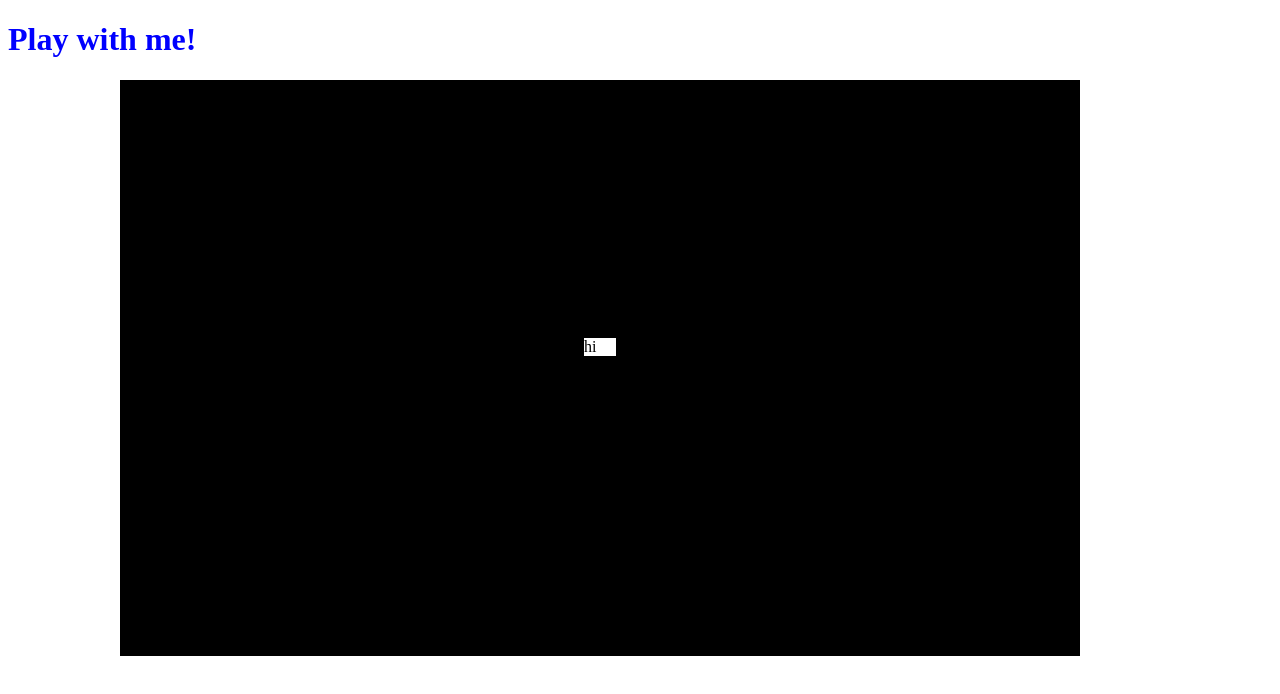
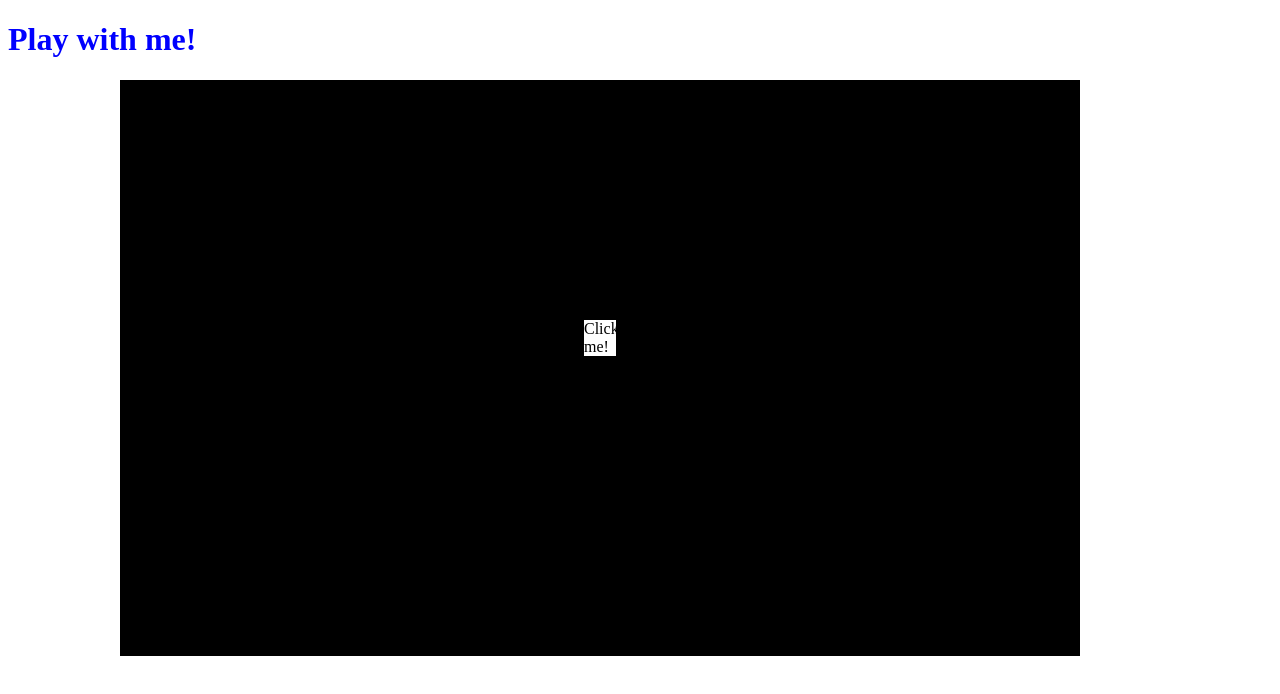
Before and after one commit to levydlior/Dom-event-play-test, a plain HTML site: page index.html in a window 1280 px wide. Drawn offline with Linux system fonts and the light colour scheme.

Commit message:
change button text

```diff
--- a/index.html
+++ b/index.html
@@ -11,10 +11,9 @@
 <body>
     <h1>Play with me!</h1>
     <div id= "back">
-        Hi there
         <div id= "pawn" style="bottom: -15rem;
         left: 29rem;">
-            hi
+            Click me!
         </div>
 
     </div>
```
